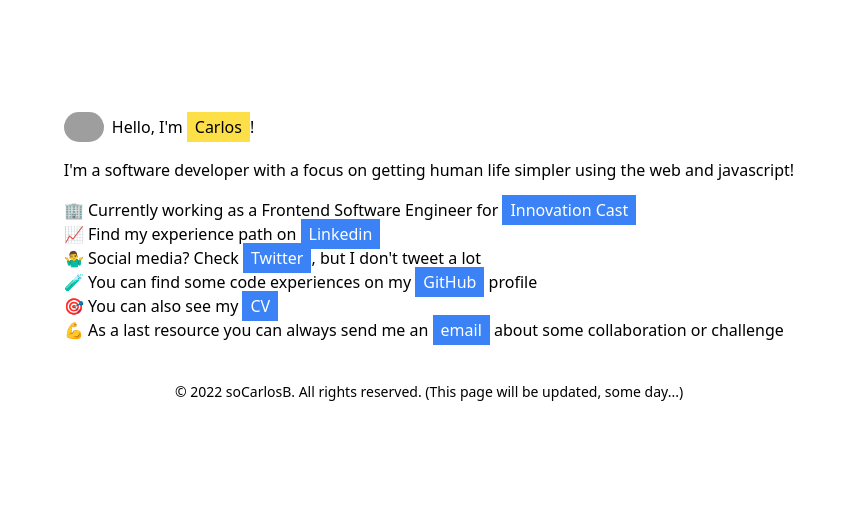
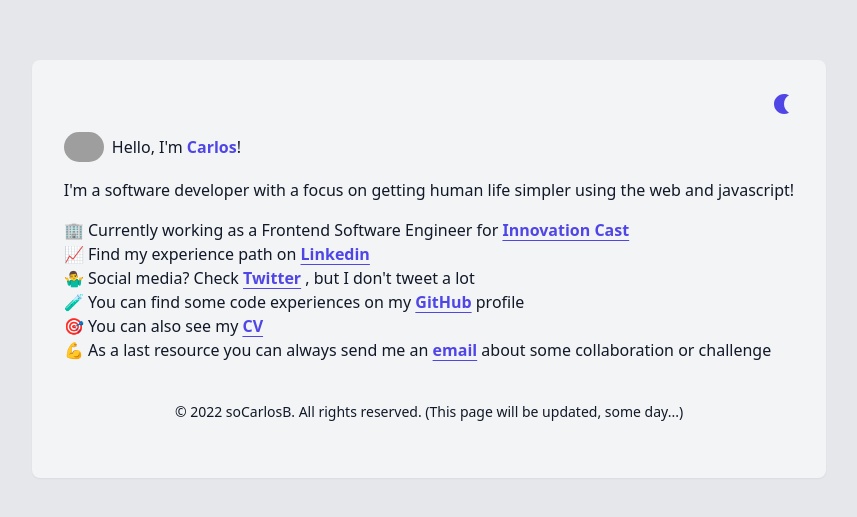
Before and after one commit to socarlosb/socarlosb.github.io, an Astro site: page / in a window 1280 px wide. Shown: the part 131-648 px from the top of the page, without its empty margins (211-1068 px from the left). Built offline with nearby package versions, Linux system fonts and the light colour scheme; Astro itself is replaced by a stand-in of ours; grey boxes are pictures that could not be loaded.

Commit message:
add dark mode and new colors

```diff
--- a/src/components/Link.astro
+++ b/src/components/Link.astro
@@ -1,10 +1,15 @@
 ---
 export interface Props {
-	title: string;
-	href: string;
+  title: string;
+  href: string;
 }
 
-const { title, href = '#' } = Astro.props;
+const { title, href = "#" } = Astro.props;
 ---
-<a class="bg-blue-500 py-1 px-2 text-white hover:bg-blue-600" href={href} target="_blank"
-rel="noopener noreferrer">{title}</a>
+
+<a
+  class="underline underline-offset-4 font-bold text-indigo-600 dark:text-amber-300 hover:opacity-90"
+  href={href}
+  target="_blank"
+  rel="noopener noreferrer">{title}</a
+>
--- /dev/null
+++ b/src/components/NavBar.astro
@@ -0,0 +1,20 @@
+---
+import ThemeIcon from "./ThemeIcon.astro";
+---
+
+<nav class="flex justify-end w-full">
+  <!-- <ul class="flex gap-2">
+    <li>
+      <a href="/" aria-label="home page link" title="Home page">🏠Home</a>
+    </li>
+    <li>
+      <a href="/about" aria-label="about page link" title="About page"
+        >🤔About</a
+      >
+    </li>
+    <li aria-label="blog">
+      <a href="/blog" aria-label="blog page link" title="Blog page">📝Blog</a>
+    </li>
+  </ul> -->
+  <ThemeIcon />
+</nav>
--- /dev/null
+++ b/src/components/ThemeIcon.astro
@@ -0,0 +1,49 @@
+---
+---
+
+<div id="themeToggle" class="cursor-pointer w-6">
+  <svg class="w-6" xmlns="http://www.w3.org/2000/svg" viewBox="0 0 24 24">
+    <path
+      class="dark:fill-amber-300 fill-transparent"
+      fill-rule="evenodd"
+      d="M12 6a1 1 0 0 0 1-1V3a1 1 0 0 0-2 0v2a1 1 0 0 0 1 1zM21 11h-2a1 1 0 0 0 0 2h2a1 1 0 0 0 0-2zM6 12a1 1 0 0 0-1-1H3a1 1 0 0 0 0 2h2a1 1 0 0 0 1-1zM6.22 5a1 1 0 0 0-1.39 1.47l1.44 1.39a1 1 0 0 0 .73.28 1 1 0 0 0 .72-.31 1 1 0 0 0 0-1.41zM17 8.14a1 1 0 0 0 .69-.28l1.44-1.39A1 1 0 0 0 17.78 5l-1.44 1.42a1 1 0 0 0 0 1.41 1 1 0 0 0 .66.31zM12 18a1 1 0 0 0-1 1v2a1 1 0 0 0 2 0v-2a1 1 0 0 0-1-1zM17.73 16.14a1 1 0 0 0-1.39 1.44L17.78 19a1 1 0 0 0 .69.28 1 1 0 0 0 .72-.3 1 1 0 0 0 0-1.42zM6.27 16.14l-1.44 1.39a1 1 0 0 0 0 1.42 1 1 0 0 0 .72.3 1 1 0 0 0 .67-.25l1.44-1.39a1 1 0 0 0-1.39-1.44zM12 8a4 4 0 1 0 4 4 4 4 0 0 0-4-4z"
+    ></path>
+    <path
+      class="fill-indigo-600 dark:fill-transparent"
+      fill-rule="evenodd"
+      d="M14 2c1.82 0 3.53.5 5 1.35-2.99 1.73-5 4.95-5 8.65s2.01 6.92 5 8.65A9.973 9.973 0 0 1 14 22C8.48 22 4 17.52 4 12S8.48 2 14 2z"
+    ></path>
+  </svg>
+</div>
+
+<script>
+  const theme = (() => {
+    if (typeof localStorage !== "undefined" && localStorage.getItem("theme")) {
+      return localStorage.getItem("theme");
+    }
+    if (window.matchMedia("(prefers-color-scheme: dark)").matches) {
+      return "dark";
+    }
+    return "light";
+  })();
+
+  if (theme === "light") {
+    document.documentElement.classList.remove("dark");
+  } else {
+    document.documentElement.classList.add("dark");
+  }
+
+  if (theme) window.localStorage.setItem("theme", theme);
+
+  const handleToggleClick = () => {
+    const element = document.documentElement;
+    element.classList.toggle("dark");
+
+    const isDark = element.classList.contains("dark");
+    localStorage.setItem("theme", isDark ? "dark" : "light");
+  };
+
+  const toggle = document.getElementById("themeToggle");
+
+  if (toggle) toggle.addEventListener("click", handleToggleClick);
+</script>
--- a/src/config.ts
+++ b/src/config.ts
@@ -1,5 +1,5 @@
 // Place any global data in this file.
 // You can import this data from anywhere in your site by using the `import` keyword.
 
-export const SITE_TITLE = "soCarlosB website.";
+export const SITE_TITLE = "Carlos website";
 export const SITE_DESCRIPTION = "Welcome to my website!";
--- /dev/null
+++ b/src/layout/PageLayout.astro
@@ -0,0 +1,27 @@
+---
+import BaseHead from "../components/BaseHead.astro";
+import Footer from "../components/Footer.astro";
+import NavBar from "../components/NavBar.astro";
+import { SITE_DESCRIPTION, SITE_TITLE } from "../config";
+export interface Props {}
+
+const {} = Astro.props;
+---
+
+<!DOCTYPE html>
+<html lang="en">
+  <head>
+    <BaseHead title={SITE_TITLE} description={SITE_DESCRIPTION} />
+  </head>
+  <body
+    class="h-screen w-screen flex justify-center items-center text-gray-900 bg-gray-200 dark:bg-gray-900 dark:text-gray-100 transition-all font-sans text-base"
+  >
+    <main
+      class="max-w-6xl flex flex-col gap-4 dark:bg-gray-800 bg-gray-100 shadow-sm p-8 rounded-lg"
+    >
+      <NavBar />
+      <slot />
+      <Footer />
+    </main>
+  </body>
+</html>
--- a/src/pages/index.astro
+++ b/src/pages/index.astro
@@ -1,35 +1,63 @@
 ---
-import BaseHead from '../components/BaseHead.astro';
-import Footer from '../components/Footer.astro';
-import Link from '../components/Link.astro';
-import { SITE_DESCRIPTION,SITE_TITLE } from '../config';
+import Link from "../components/Link.astro";
+import PageLayout from "../layout/PageLayout.astro";
 ---
 
-<!DOCTYPE html>
-<html lang="en">
-	<head>
-		<BaseHead title={SITE_TITLE} description={SITE_DESCRIPTION} />
-	</head>
-	<body class="h-screen w-screen flex justify-center items-center flex-col gap-4">
+<PageLayout>
   <main class="flex flex-col gap-4">
     <div class="flex gap-2 items-center">
-				<img class="rounded-full w-10" src="https://avatars.githubusercontent.com/u/16838793?v=4" alt="avatar">
-				<p>Hello, I'm <span class="bg-yellow-300 py-1 px-2">Carlos</span>!</p>
+      <img
+        class="rounded-full w-10"
+        src="https://avatars.githubusercontent.com/u/16838793?v=4"
+        alt="avatar"
+      />
+      <p>
+        Hello, I'm <span class="text-indigo-600 dark:text-amber-300 font-bold"
+          >Carlos</span
+        >!
+      </p>
     </div>
     <p>
-				I'm a software developer with a focus on getting human life simpler using the web and javascript!
+      I'm a software developer with a focus on getting human life simpler using
+      the web and javascript!
     </p>
     <ul>
-				<li>🏢 Currently working as a Frontend Software Engineer for <Link href="https://innovationcast.com/" title="Innovation Cast"/></li>
-				<li>📈 Find my experience path on <Link href="https://www.linkedin.com/in/socarlosb" title="Linkedin"/></li>
-				<li>🤷‍♂️ Social media? Check <Link href="https://twitter.com/socarlosb" title="Twitter" />, but I don't tweet a lot</li>
-				<li>🧪 You can find some code experiences on my <Link href="https://github.com/socarlosb" title="GitHub" /> profile</li>
-				<li>🎯 You can also see my <Link
-						href="https://docs.google.com/document/d/1hVBdvrSUuCcu-I7onIHOzMw6-b12Kyvg--7Bd-omPuQ/edit?usp=sharing" title="CV"
-						/></li>
-				<li>💪 As a last resource you can always send me an <Link href="mailto:socarlosb@gmail.com" title="email" /> about some collaboration or challenge</li>
+      <li>
+        🏢 Currently working as a Frontend Software Engineer for <Link
+          href="https://innovationcast.com/"
+          title="Innovation Cast"
+        />
+      </li>
+      <li>
+        📈 Find my experience path on <Link
+          href="https://www.linkedin.com/in/socarlosb"
+          title="Linkedin"
+        />
+      </li>
+      <li>
+        🤷‍♂️ Social media? Check <Link
+          href="https://twitter.com/socarlosb"
+          title="Twitter"
+        />, but I don't tweet a lot
+      </li>
+      <li>
+        🧪 You can find some code experiences on my <Link
+          href="https://github.com/socarlosb"
+          title="GitHub"
+        /> profile
+      </li>
+      <li>
+        🎯 You can also see my <Link
+          href="https://docs.google.com/document/d/1hVBdvrSUuCcu-I7onIHOzMw6-b12Kyvg--7Bd-omPuQ/edit?usp=sharing"
+          title="CV"
+        />
+      </li>
+      <li>
+        💪 As a last resource you can always send me an <Link
+          href="mailto:socarlosb@gmail.com"
+          title="email"
+        /> about some collaboration or challenge
+      </li>
     </ul>
   </main>
-		<Footer />
-	</body>
-</html>
+</PageLayout>
--- a/tailwind.config.cjs
+++ b/tailwind.config.cjs
@@ -1,8 +1,9 @@
 /** @type {import('tailwindcss').Config} */
 module.exports = {
-	content: ['./src/**/*.{astro,html,js,jsx,md,mdx,svelte,ts,tsx,vue}'],
-	theme: {
-		extend: {},
-	},
-	plugins: [],
-}
+  darkMode: "class",
+  content: ["./src/**/*.{astro,html,js,jsx,md,mdx,svelte,ts,tsx,vue}"],
+  theme: {
+    extend: {},
+  },
+  plugins: [],
+};
```
Also changed, not shown: .github/workflows/deploy.yml, tsconfig.json (line endings or trailing spaces). Lines whose indentation alone changed are shown as unchanged.
